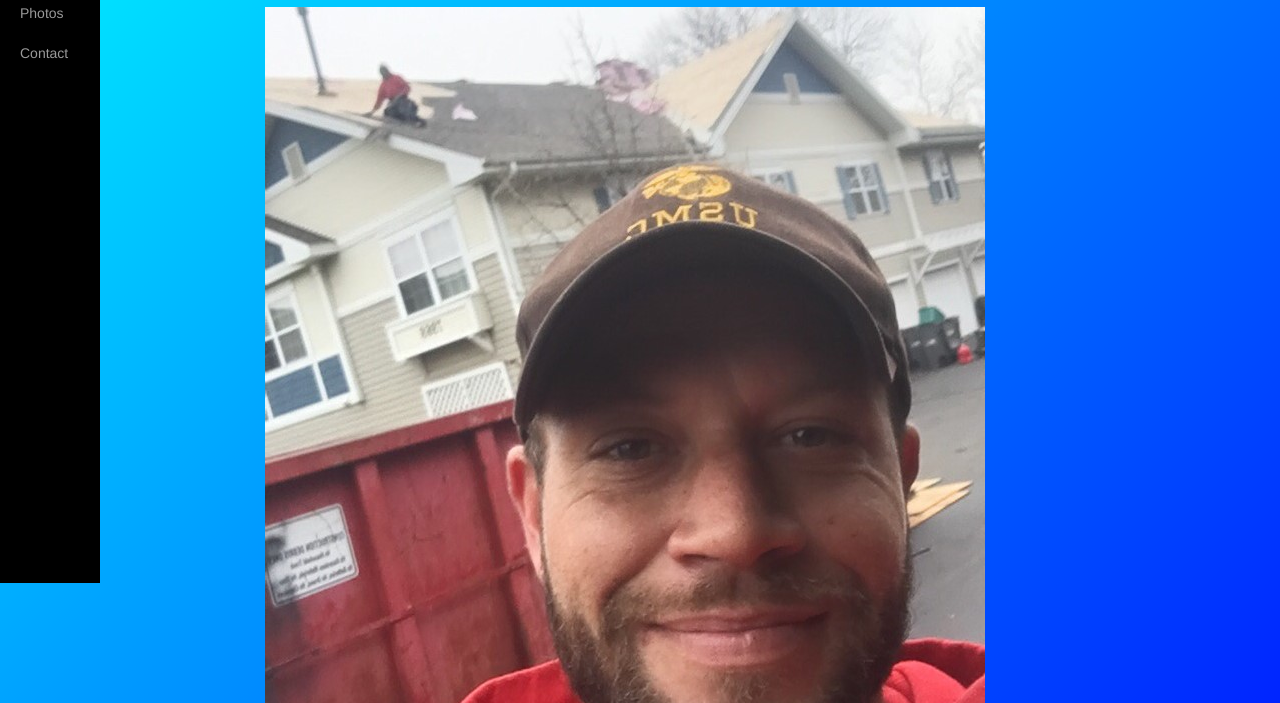
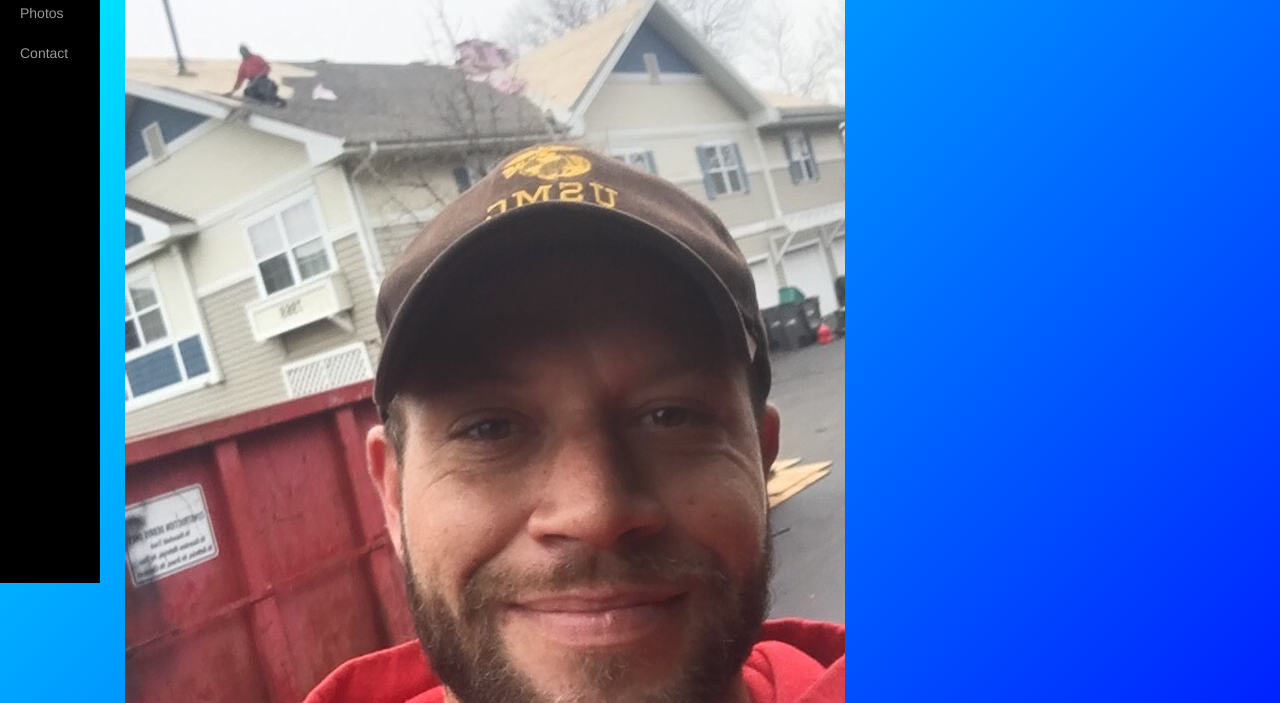
Before and after one commit to jinx3035/github.io, a plain HTML site: page index.html in a window 1280 px wide. Shown: the part 217-920 px from the top of the page. Drawn offline with Linux system fonts and the light colour scheme.

Commit message:
.row again

```diff
--- a/css/style.css
+++ b/css/style.css
@@ -15,7 +15,7 @@
 }
 .row{
   margin-top: 20px;
-  margin-left: auto;
+  margin-left: -140px;
   margin-right: auto;
-  min-width: 400px;
+  min-width: 390px;
 }
--- a/index.html
+++ b/index.html
@@ -62,8 +62,8 @@
         <!-- Page Content -->
         <div  class="container-page-wrapper">
             <div class="container-fluid">
-                <div class="row">
-                    <div>
+                <div>
+                    <div class="row">
                         <a href="#menu-toggle" class="btn btn-default" id="menu-toggle">Toggle Menu</a>
                         <h1>This is my homepage.</h1>
                             <p>This webpage has a responsive menu toggling system. The menu will appear collapsed on smaller screens, and will appear non-collapsed on larger screens. When toggled using the button above, the menu will appear/disappear. On small screens, the page content will be pushed off canvas.</p>
```
